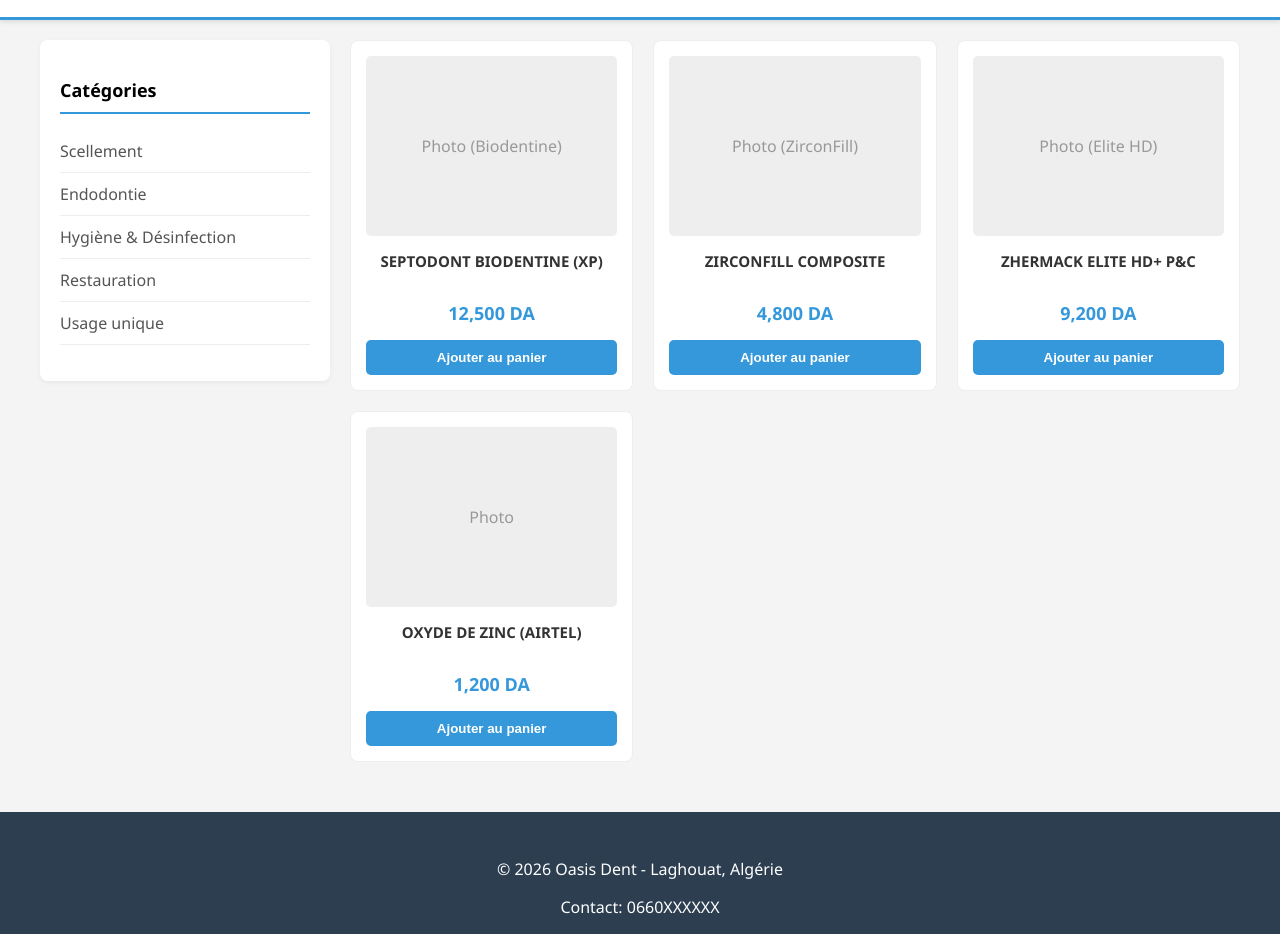
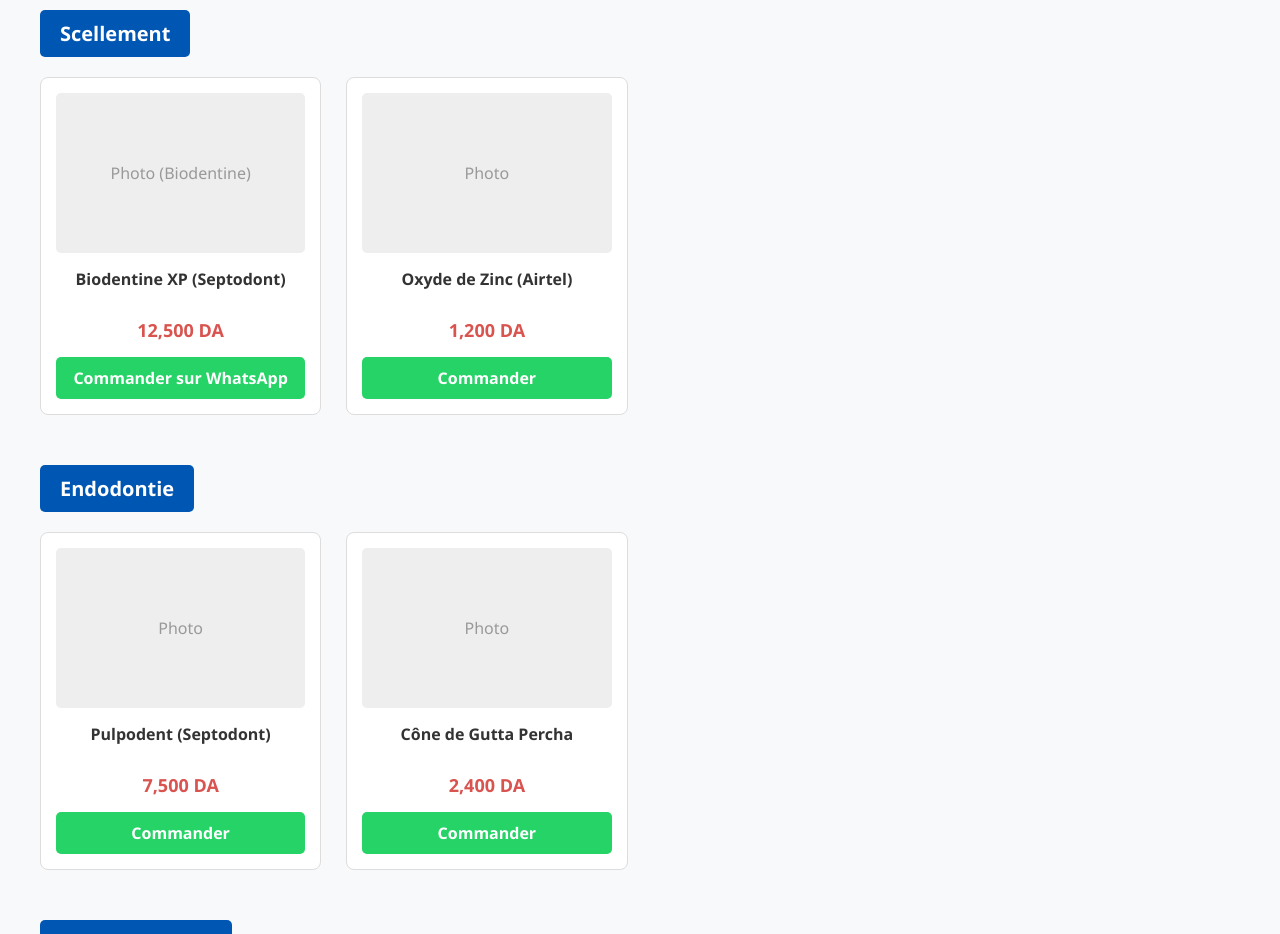
Before and after one commit to oasisdent03-code/oasis-dent-site, a plain HTML site: page index.html in a window 1280 px wide. Shown: the part 90-1024 px from the top of the page. Drawn offline with Linux system fonts and the light colour scheme.

Commit message:
Update index.html

```diff
--- a/index.html
+++ b/index.html
@@ -3,99 +3,122 @@
 <head>
     <meta charset="UTF-8">
     <meta name="viewport" content="width=device-width, initial-scale=1.0">
-    <title>Oasis Dent | Boutique Dentaire Algérie</title>
+    <title>Oasis Dent | Catalogue Matériel Dentaire</title>
     <style>
-        :root { --primary-color: #2c3e50; --accent-color: #3498db; --bg-color: #f4f4f4; }
-        body { font-family: 'Segoe UI', Tahoma, sans-serif; margin: 0; background-color: var(--bg-color); }
+        :root { --main-blue: #0056b3; --light-bg: #f8f9fa; --border-color: #ddd; }
+        body { font-family: 'Segoe UI', Tahoma, sans-serif; margin: 0; background-color: var(--light-bg); }
 
         /* Header */
-        header { background: white; padding: 20px; text-align: center; border-bottom: 3px solid var(--accent-color); box-shadow: 0 2px 5px rgba(0,0,0,0.1); }
-        .logo { font-size: 32px; font-weight: bold; color: var(--primary-color); text-transform: uppercase; letter-spacing: 2px; }
-        .slogan { color: #7f8c8d; font-size: 14px; margin-top: 5px; }
+        header { background: white; padding: 15px 0; border-bottom: 2px solid var(--main-blue); position: sticky; top: 0; z-index: 1000; box-shadow: 0 2px 10px rgba(0,0,0,0.1); }
+        .nav-container { max-width: 1200px; margin: 0 auto; display: flex; justify-content: space-between; align-items: center; padding: 0 20px; }
+        .logo { font-size: 28px; font-weight: bold; color: var(--main-blue); text-decoration: none; }
 
-        /* Main Layout */
-        .main-container { display: flex; max-width: 1200px; margin: 20px auto; padding: 0 15px; gap: 20px; }
+        /* Main Content */
+        .container { max-width: 1200px; margin: 30px auto; padding: 0 20px; }
 
-        /* Sidebar - Categories */
-        .sidebar { width: 250px; background: white; padding: 20px; border-radius: 8px; height: fit-content; box-shadow: 0 2px 5px rgba(0,0,0,0.05); }
-        .sidebar h3 { font-size: 18px; border-bottom: 2px solid var(--accent-color); padding-bottom: 10px; margin-bottom: 15px; }
-        .sidebar ul { list-style: none; padding: 0; }
-        .sidebar ul li { padding: 10px 0; border-bottom: 1px solid #eee; color: #555; cursor: pointer; transition: 0.3s; }
-        .sidebar ul li:hover { color: var(--accent-color); padding-left: 5px; }
+        .category-section { margin-bottom: 50px; }
+        .category-title {
+            background: var(--main-blue); color: white; padding: 10px 20px;
+            border-radius: 5px; display: inline-block; margin-bottom: 20px;
+            font-size: 20px; font-weight: bold;
+        }
 
-        /* Product Grid */
-        .product-grid { flex: 1; display: grid; grid-template-columns: repeat(auto-fill, minmax(220px, 1fr)); gap: 20px; }
-        .product-card { background: white; border-radius: 8px; overflow: hidden; transition: 0.3s; border: 1px solid #eee; text-align: center; padding: 15px; position: relative; }
+        /* Grid */
+        .product-grid { display: grid; grid-template-columns: repeat(auto-fill, minmax(240px, 1fr)); gap: 25px; }
+        .product-card {
+            background: white; border: 1px solid var(--border-color); border-radius: 8px;
+            padding: 15px; text-align: center; transition: 0.3s;
+        }
         .product-card:hover { transform: translateY(-5px); box-shadow: 0 5px 15px rgba(0,0,0,0.1); }
 
-        /* Placeholder for Product Image */
-        .product-img { width: 100%; height: 180px; background: #eee; border-radius: 5px; margin-bottom: 15px; display: flex; align-items: center; justify-content: center; color: #999; }
+        .product-img {
+            width: 100%; height: 160px; background: #eee; border-radius: 5px;
+            margin-bottom: 15px; display: flex; align-items: center; justify-content: center; color: #999;
+        }
 
-        .product-title { font-size: 15px; font-weight: bold; height: 40px; margin-bottom: 10px; display: block; color: #333; text-decoration: none; }
-        .product-price { color: var(--accent-color); font-size: 18px; font-weight: bold; margin-bottom: 15px; display: block; }
+        .product-name { font-size: 16px; font-weight: bold; margin-bottom: 10px; color: #333; display: block; height: 40px; }
+        .product-price { color: #d9534f; font-size: 18px; font-weight: bold; display: block; margin-bottom: 15px; }
 
-        .btn-cart { background: var(--accent-color); color: white; border: none; padding: 10px 15px; border-radius: 5px; cursor: pointer; width: 100%; font-weight: bold; }
-        .btn-cart:hover { background: #2980b9; }
+        .btn-order {
+            display: block; background: #25d366; color: white; text-decoration: none;
+            padding: 10px; border-radius: 5px; font-weight: bold; transition: 0.3s;
+        }
+        .btn-order:hover { background: #128c7e; }
 
-        /* Footer */
-        footer { background: var(--primary-color); color: white; text-align: center; padding: 30px; margin-top: 50px; }
-
-        @media (max-width: 768px) { .main-container { flex-direction: column; } .sidebar { width: 100%; box-sizing: border-box; } }
+        footer { background: #333; color: white; text-align: center; padding: 40px 20px; margin-top: 50px; }
     </style>
 </head>
 <body>
 
 <header>
-    <div class="logo">Oasis Dent</div>
-    <div class="slogan">Tout pour sublimer votre art dentaire</div>
+    <div class="nav-container">
+        <a href="#" class="logo">Oasis Dent</a>
+        <div style="font-size: 14px; color: #666;">Laghouat, Algérie</div>
+    </div>
 </header>
 
-<div class="main-container">
-    <aside class="sidebar">
-        <h3>Catégories</h3>
-        <ul>
-            <li>Scellement</li>
-            <li>Endodontie</li>
-            <li>Hygiène & Désinfection</li>
-            <li>Restauration</li>
-            <li>Usage unique</li>
-        </ul>
-    </aside>
+<div class="container">
 
-    <main class="product-grid">
+    <section class="category-section">
+        <div class="category-title">Scellement</div>
+        <div class="product-grid">
             <div class="product-card">
                 <div class="product-img">Photo (Biodentine)</div>
-            <a href="#" class="product-title">SEPTODONT BIODENTINE (XP)</a>
+                <span class="product-name">Biodentine XP (Septodont)</span>
                 <span class="product-price">12,500 DA</span>
-            <button class="btn-cart">Ajouter au panier</button>
+                <a href="https://wa.me/213660336879" class="btn-order">Commander sur WhatsApp</a>
             </div>
+            <div class="product-card">
+                <div class="product-img">Photo</div>
+                <span class="product-name">Oxyde de Zinc (Airtel)</span>
+                <span class="product-price">1,200 DA</span>
+                <a href="#" class="btn-order">Commander</a>
+            </div>
+        </div>
+    </section>
 
+    <section class="category-section">
+        <div class="category-title">Endodontie</div>
+        <div class="product-grid">
             <div class="product-card">
-            <div class="product-img">Photo (ZirconFill)</div>
-            <a href="#" class="product-title">ZIRCONFILL COMPOSITE</a>
-            <span class="product-price">4,800 DA</span>
-            <button class="btn-cart">Ajouter au panier</button>
+                <div class="product-img">Photo</div>
+                <span class="product-name">Pulpodent (Septodont)</span>
+                <span class="product-price">7,500 DA</span>
+                <a href="#" class="btn-order">Commander</a>
             </div>
+            <div class="product-card">
+                <div class="product-img">Photo</div>
+                <span class="product-name">Cône de Gutta Percha</span>
+                <span class="product-price">2,400 DA</span>
+                <a href="#" class="btn-order">Commander</a>
+            </div>
+        </div>
+    </section>
 
+    <section class="category-section">
+        <div class="category-title">Consommables</div>
+        <div class="product-grid">
             <div class="product-card">
                 <div class="product-img">Photo (Elite HD)</div>
-            <a href="#" class="product-title">ZHERMACK ELITE HD+ P&C</a>
+                <span class="product-name">Elite HD+ P&C (Zhermack)</span>
                 <span class="product-price">9,200 DA</span>
-            <button class="btn-cart">Ajouter au panier</button>
+                <a href="#" class="btn-order">Commander</a>
             </div>
-
             <div class="product-card">
                 <div class="product-img">Photo</div>
-            <a href="#" class="product-title">OXYDE DE ZINC (AIRTEL)</a>
-            <span class="product-price">1,200 DA</span>
-            <button class="btn-cart">Ajouter au panier</button>
+                <span class="product-name">Gants Examen (Boite de 100)</span>
+                <span class="product-price">1,100 DA</span>
+                <a href="#" class="btn-order">Commander</a>
             </div>
-    </main>
+        </div>
+    </section>
+
 </div>
 
 <footer>
-    <p>&copy; 2026 Oasis Dent - Laghouat, Algérie</p>
-    <p>Contact: 0660XXXXXX</p>
+    <p>Oasis Dent - Distributeur Officiel à Laghouat</p>
+    <p>Horaires: 08:00 - 12:00 | 15:00 - 18:30</p>
+    <p>&copy; 2026 Tous droits réservés</p>
 </footer>
 
 </body>
```
Lines whose indentation alone changed are shown as unchanged.
